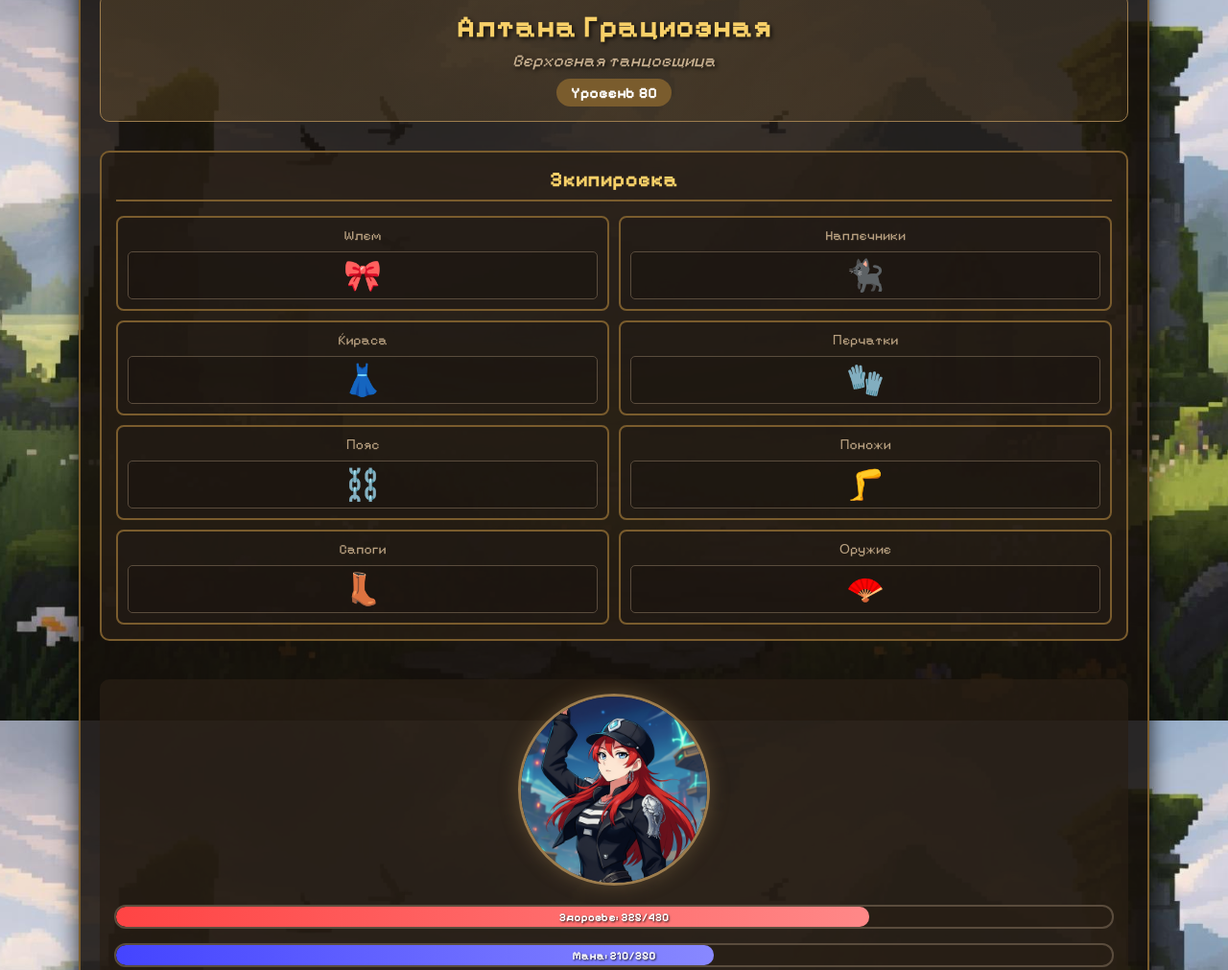
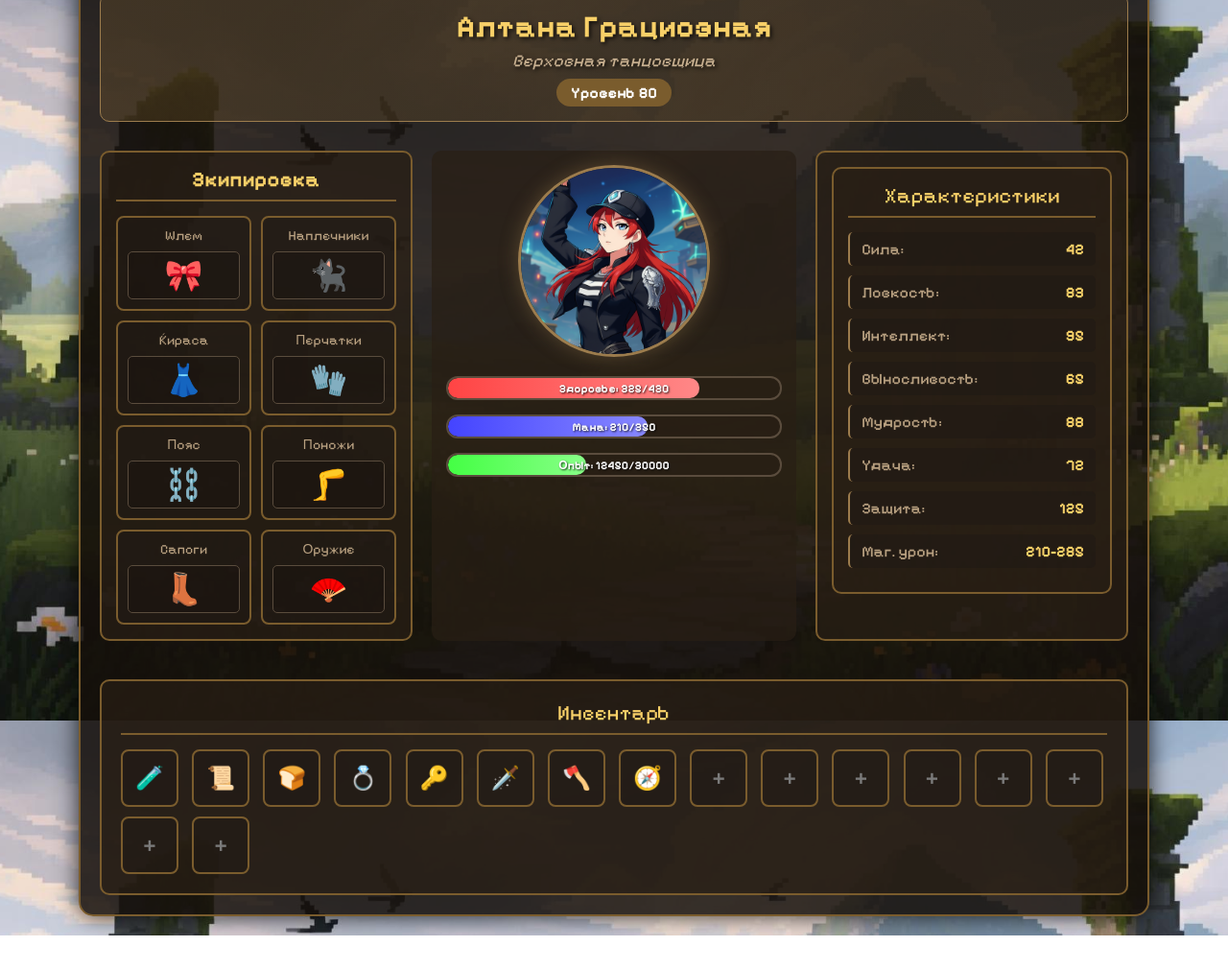
Before and after one commit to Ytar99/daily-dashboard, a plain HTML site: page character.html in a window 1280 px wide. Shown: the part 49-1060 px from the top of the page at 96% size. After the commit the page ends 1024 px from the top, so only its background shows below. Drawn offline with Linux system fonts and the light colour scheme.

Commit message:
update: [DD-3] adjust styles

```diff
--- a/character.css
+++ b/character.css
@@ -23,6 +23,7 @@ img {
 
 .app {
   width: 90%;
+  min-width: 450px;
   max-width: 1200px;
   background: rgba(20, 15, 10, 0.85);
   border-radius: 15px;
@@ -78,6 +79,7 @@ img {
   display: flex;
   gap: 20px;
   margin-bottom: 20px;
+  flex-wrap: wrap;
 }
 
 .column {
@@ -106,14 +108,12 @@ img {
 }
 
 .equipment {
-  display: flex;
-  flex-wrap: wrap;
+  display: grid;
+  grid-template-columns: repeat(2, minmax(120px, 1fr));
   gap: 10px;
 }
 
 .equipment-slot {
-  flex: 1 1 calc(50% - 10px);
-  min-width: 150px;
   background: rgba(30, 25, 20, 0.5);
   border: 2px solid #7a5c2d;
   border-radius: 8px;
@@ -262,19 +262,11 @@ img {
   font-weight: bold;
 }
 
-
 .inventory {
-  display: flex;
-  flex-direction: row;
-  flex-wrap: wrap;
-  align-items: flex-start;
-  justify-content: flex-start;
-  gap: 12px;
   background: rgba(40, 30, 20, 0.7);
   border: 2px solid #7a5c2d;
   border-radius: 10px;
   padding: 20px;
-  min-height: 120px;
 }
 
 .inventory-title {
@@ -285,6 +277,13 @@ img {
   padding-bottom: 8px;
   border-bottom: 2px solid #7a5c2d;
   width: 100%;
+}
+
+.inventory-slots-wrapper {
+  display: grid;
+  grid-template-columns: repeat(auto-fit, minmax(60px, 1fr));
+  grid-template-rows: repeat(auto-fill, minmax(60px, 1fr));
+  gap: 10px;
 }
 
 .inventory-slot {
--- a/character.html
+++ b/character.html
@@ -56,7 +56,6 @@
               <div class="equipment-slot">
                 <div class="slot-name">Оружие</div>
                 <div class="slot-content">🪭</div>
-              </div>
               </div>
             </div>
           </div>
@@ -121,9 +120,11 @@
               </div>
             </div>
           </div>
+        </div>
 
         <div class="inventory">
           <div class="inventory-title">Инвентарь</div>
+          <div class="inventory-slots-wrapper">
             <div class="inventory-slot">🧪</div>
             <div class="inventory-slot">📜</div>
             <div class="inventory-slot">🍞</div>
@@ -143,5 +144,6 @@
           </div>
         </div>
       </div>
+    </div>
   </body>
 </html>
```
Lines whose indentation alone changed are shown as unchanged.
